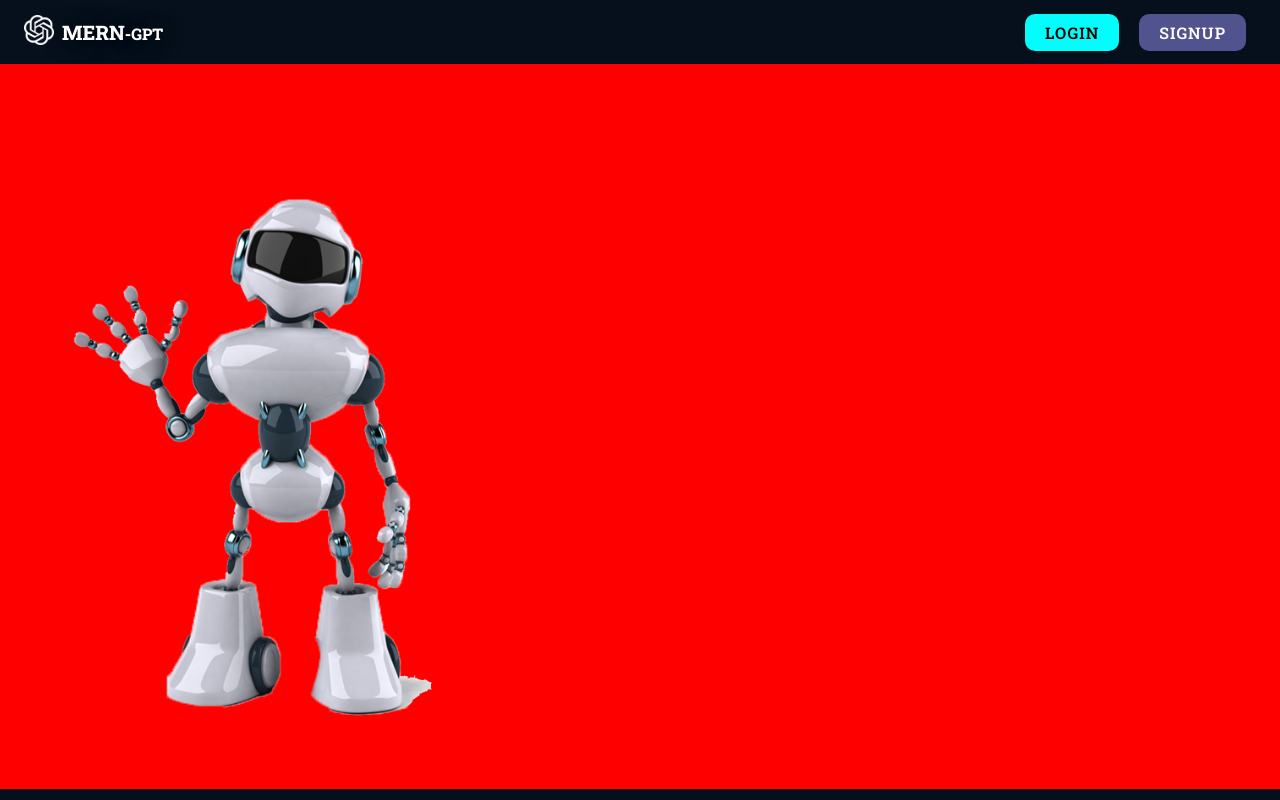
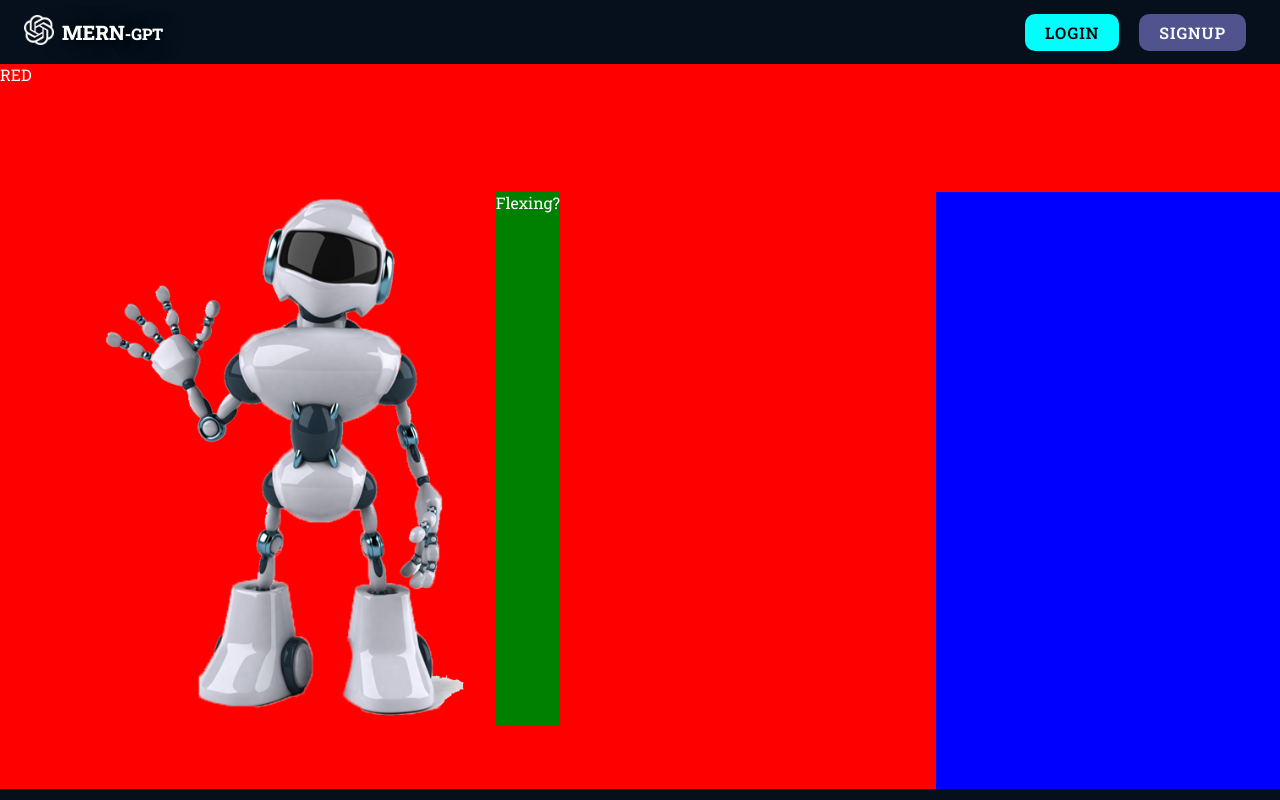
Before and after one commit to ctelfair20/ChatGPT_Clone, a React (Vite) app in the folder Frontend/: page /login in a window 1280 px wide. Built offline with nearby package versions, Linux system fonts and the light colour scheme.

Commit message:
clean up login page

```diff
--- a/Frontend/src/pages/Login.tsx
+++ b/Frontend/src/pages/Login.tsx
@@ -2,12 +2,34 @@ import { Box } from "@mui/material"
 
 const Login = () => {
   return (
-    <Box width={'100%'} height={'100%'} display='flex' flex={1} style={{ background: 'red' }}
+    <Box
+      width="100%"
+      height="100%"
+      display="flex"
+      flex={1}
+      style={{ background: 'red' }}
     >
-      <Box padding={8} mt={8} display={{ md: "flex", sm: "none", sx: "none" }}>
+      RED
+      <Box
+        padding={8}
+        mt={8}
+        display={{ md: "flex", sm: "none", sx: "none" }}
+      >
         <img src="airobot.png" alt="Robot" style={{ width: "400px" }} />
+        <Box style={{ background: 'green' }}>Flexing?</Box>
       </Box>
-      <Box></Box>
+
+      <Box
+        display="flex"
+        flex={{ sx: 1, md: 0.5 }}
+        justifyContent="center"
+        alignItems="center"
+        padding={2}
+        ml="auto"
+        mt={16}
+        style={{ background: "blue" }}
+      >
+      </Box>
     </Box>
   )
 }
```
